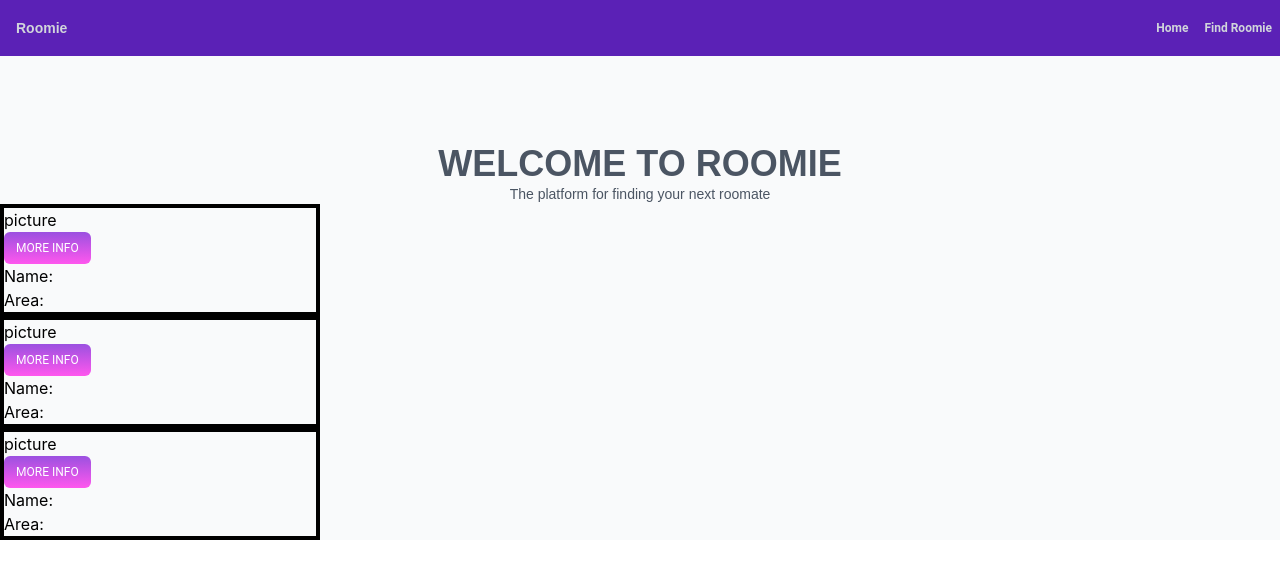
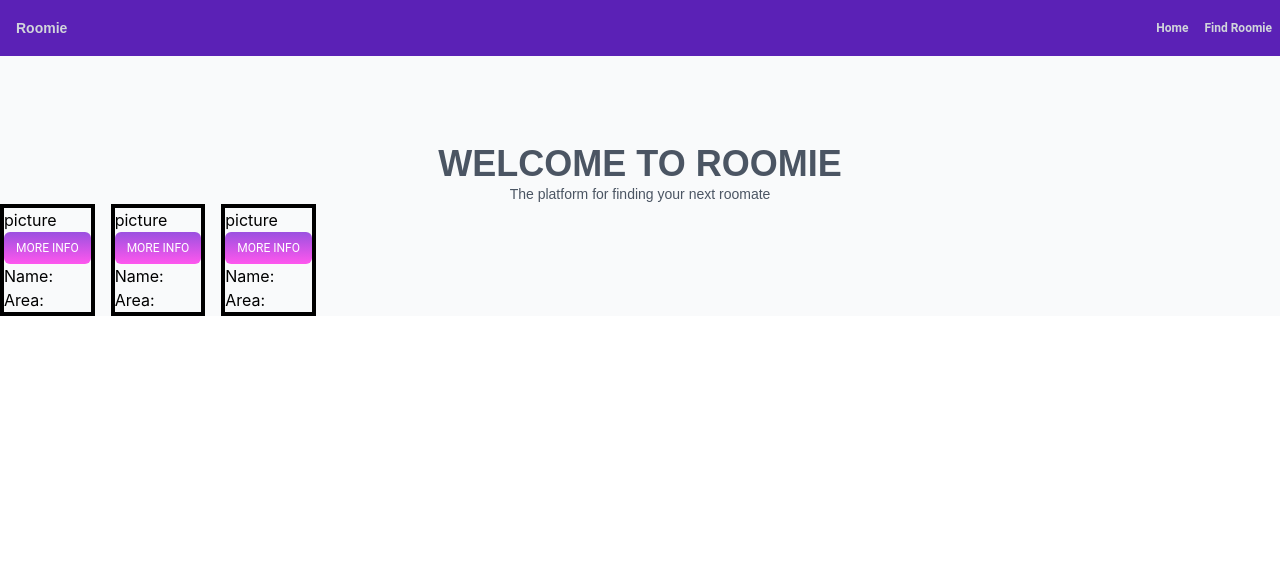
Before and after one commit to BrandonDlamini/roomie-frontend, a React (Create React App) app: page / in a window 1280 px wide. Shown: the top 578 px of the page. Built offline with nearby package versions, Linux system fonts and the light colour scheme.

Commit message:
fixed box

```diff
--- a/src/components/App.js
+++ b/src/components/App.js
@@ -17,7 +17,7 @@ function App() {
           The platform for finding your next roomate
         </p>
       </div>
-      <div className="grid-cols-3">
+      <div className="grid-cols-3 gap-4 flex content-start">
         <div>
           <Roomie />
         </div>
```
